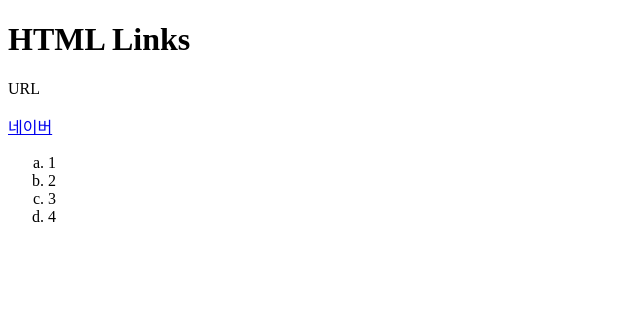
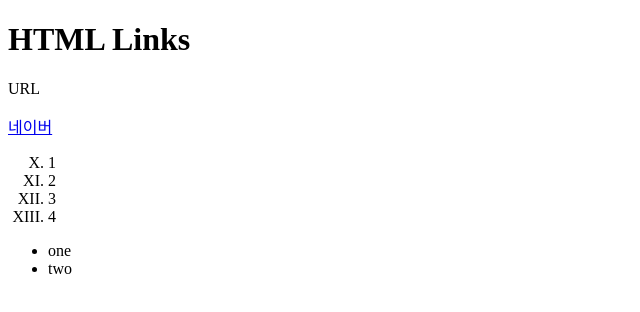
Before and after one commit to Ale6974/imagebase, a plain HTML site: page index.html in a window 1280 px wide. Shown: the whole page, without its empty margins (0-640 px from the left). Drawn offline with Linux system fonts and the light colour scheme.

Commit message:
Update index.html

```diff
--- a/index.html
+++ b/index.html
@@ -7,11 +7,16 @@
 <h1>HTML Links</h1>
 URL
 <p><a href="https://www.naver.com/"target="_blank"> 네이버 </a></p>
-<ol type="a">
+<ol type="I" start="10">
 <li>1</li>
 <li>2</li>
 <li>3</li>
 <li>4</li>
 </ol>
+
+<ul type="disc">
+<li>one
+<li>two
+</ul>
 </body>
 </html>
```
